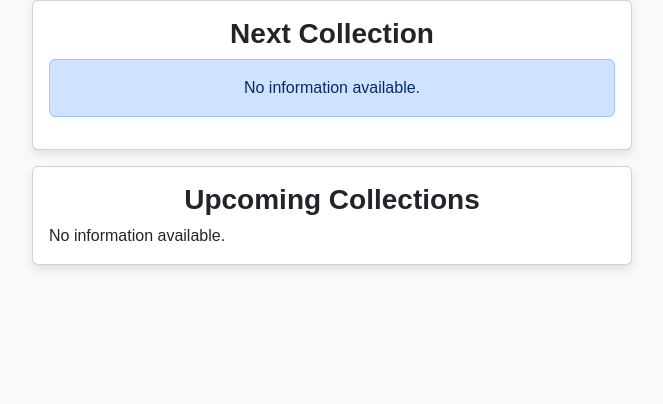
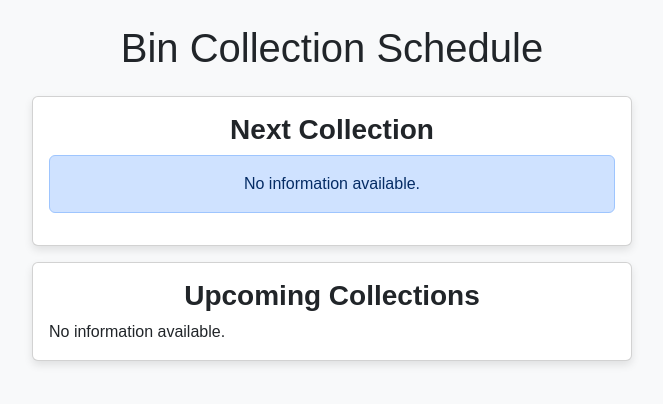
Before and after one commit to D34dsec/Bin-Collection-Schedule, a website: page public/index.html in a window 1280 px wide. Shown: the whole page, without its empty margins (308-971 px from the left). Drawn offline with nearby package versions, Linux system fonts and the light colour scheme; no server answers.

Commit message:
Added Page h1 title to index.html

```diff
--- a/public/index.html
+++ b/public/index.html
@@ -10,6 +10,7 @@
 </head>
 <body>
   <div class="container">
+    <h1 class="text-center my-4">Bin Collection Schedule</h1>
     <div class="row justify-content-center">
       <div class="col-md-8">
         <!-- Wrap the next collection section in a card -->
```
